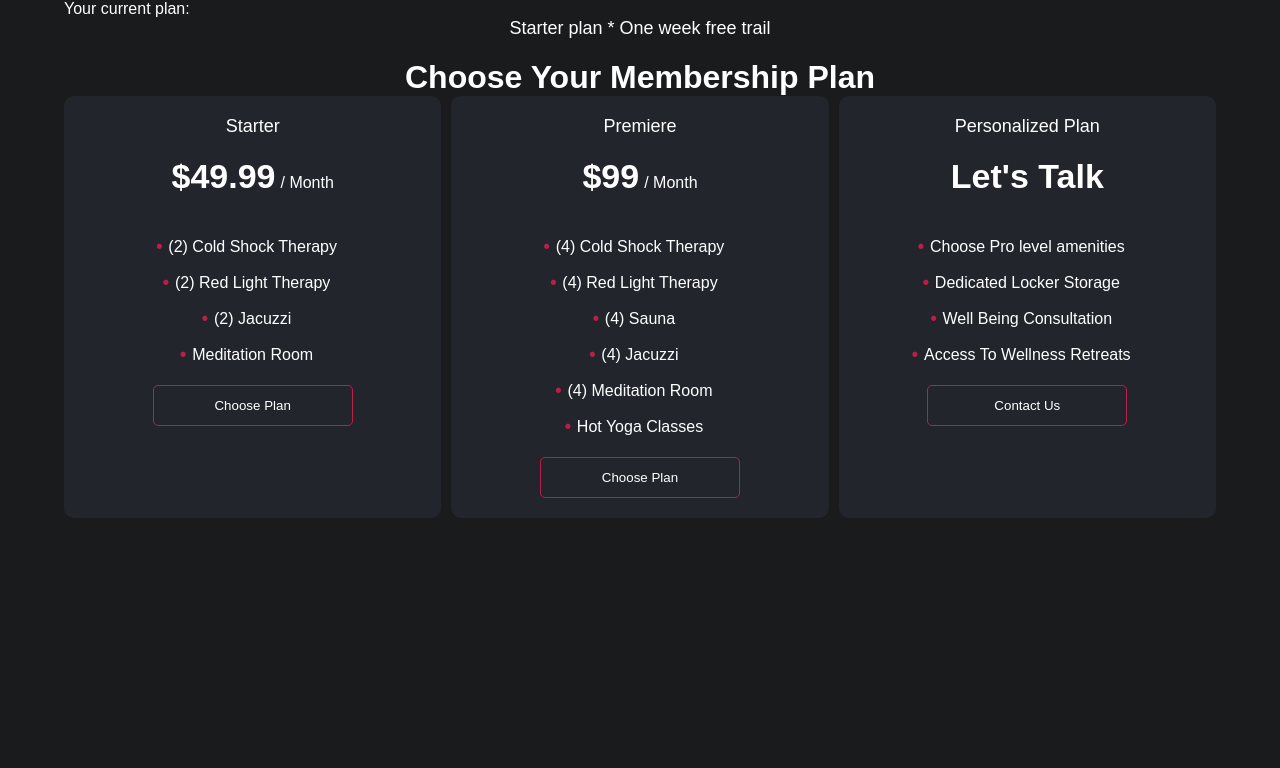
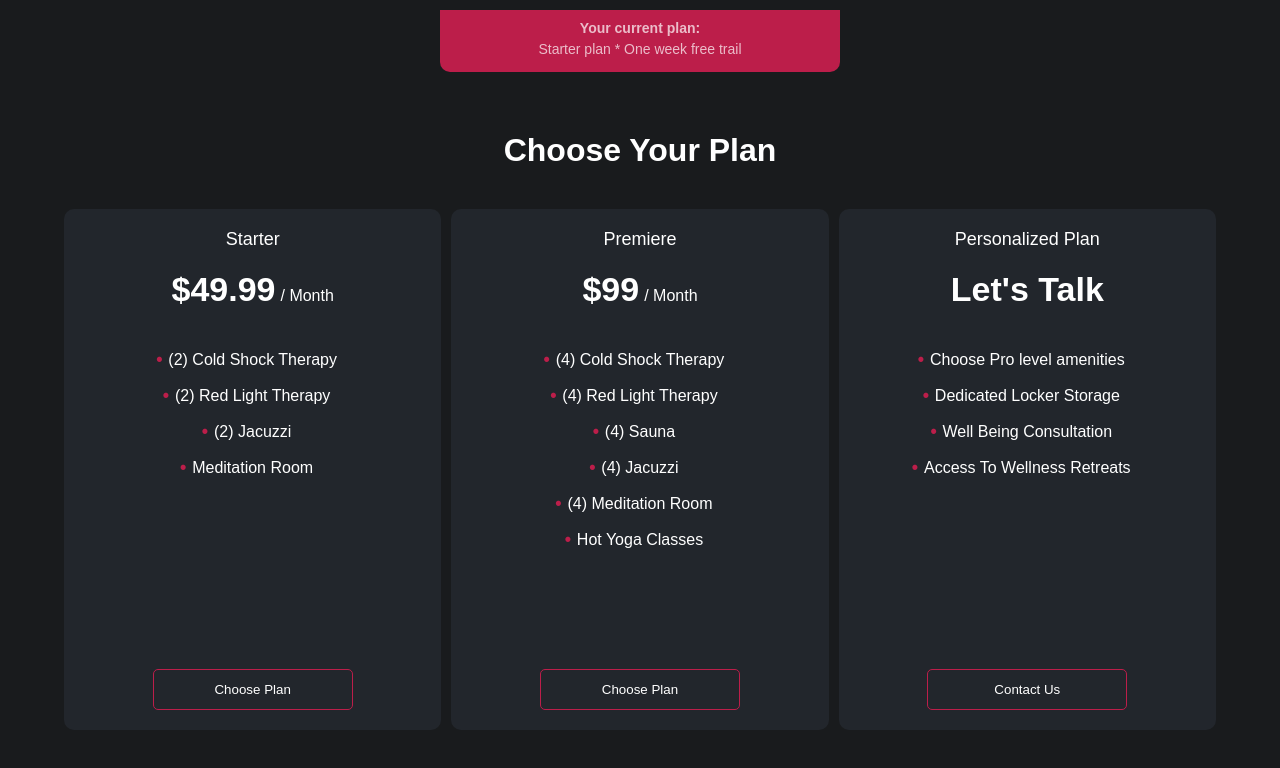
Before and after one commit to TechNestOwl/Pricing-Card-Page, a plain HTML site: page index.html in a window 1280 px wide. Drawn offline with Linux system fonts and the light colour scheme.

Commit message:
banner styling plus other small tweaks

```diff
--- a/index.html
+++ b/index.html
@@ -11,10 +11,10 @@
 
 <body>
     <div class="banner">
-        <p>Your current plan:</p>
+        <p id="bannerMain">Your current plan:</p>
         <p class="card-header">Starter plan * One week free trail</p>
     </div>
-    <h1 class="title">Choose Your Membership Plan</h1>
+    <h1 class="title">Choose Your Plan</h1>
    <div id="pricing">
     <div class="price-card">
         <p class="card-header">Starter</p>
--- a/style.css
+++ b/style.css
@@ -20,7 +20,7 @@ body{
 }
 .title{
     text-align: center;
-    margin: 60px o;
+    margin-top: 60px;
 }
 
 .price-card{
@@ -28,6 +28,7 @@ body{
     border-radius: 10px;
     padding: 20px 40px;
     text-align: center;
+    margin-top: 40px;
 }
 
 #pricing{
@@ -57,6 +58,7 @@ body{
 ul{
     list-style: none; /* remove default bullets */
     margin-bottom: 20px;
+    height: 300px;
 }
 li{
     margin-bottom: 15px;
@@ -79,13 +81,26 @@ button{
     color: white;
 }
 
-button:hover{
+.price-btn:hover{
     background-color: var(--pink);
 }
 
-
-
-
+.banner{
+    background-color: var(--pink);
+    border-radius:0 0 10px 10px;
+    text-align: center;
+    padding: 10px;
+    width: 400px;
+    margin: 10px auto;
+}
+.banner > p {
+    font-size: 14px;
+    margin-bottom: 5px;
+    opacity: 0.7;
+}
+#bannerMain{
+    font-weight: bold;
+}
 
 @media only screen and (max-width: 900px){
     #pricing{
```
